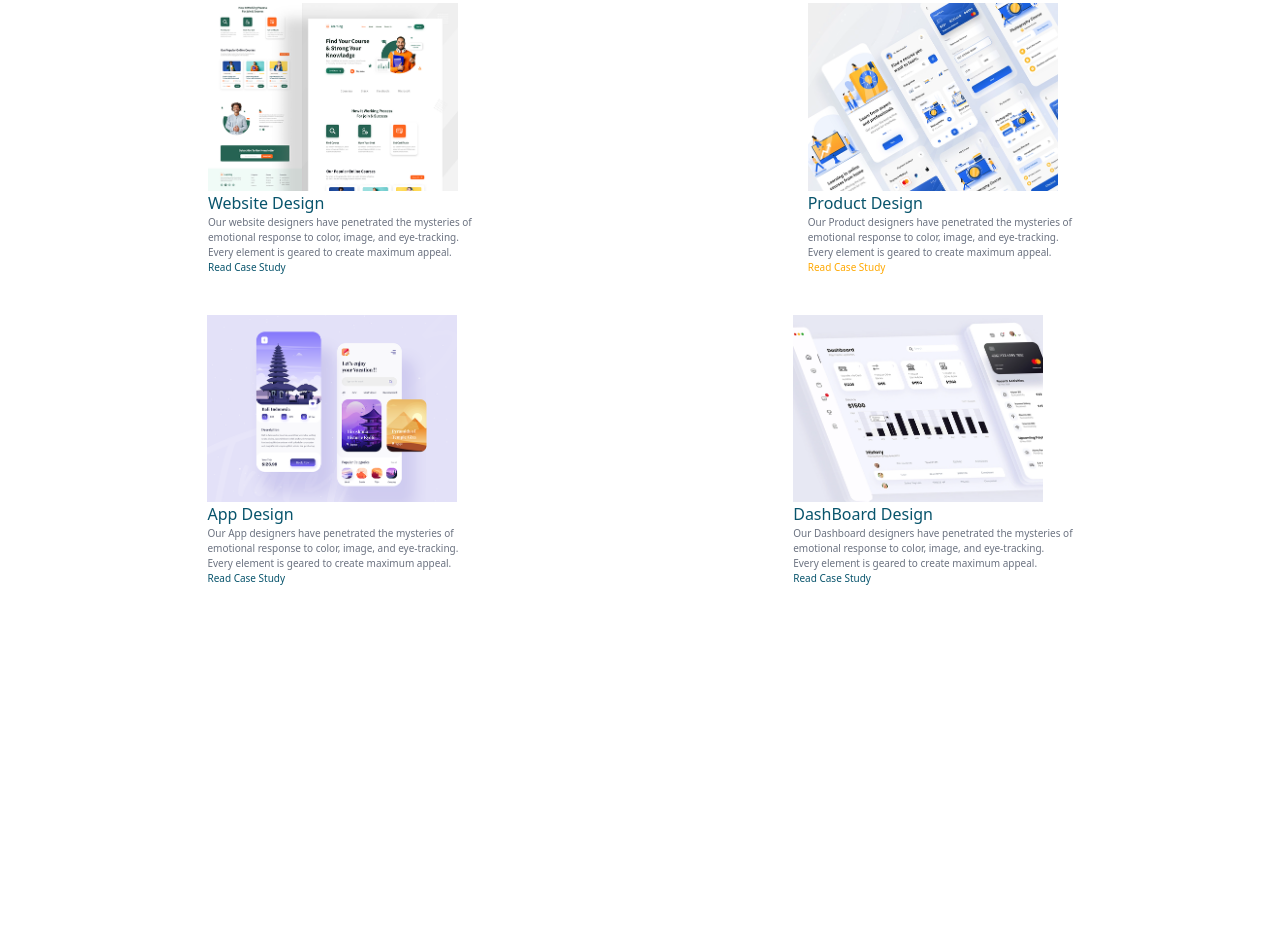
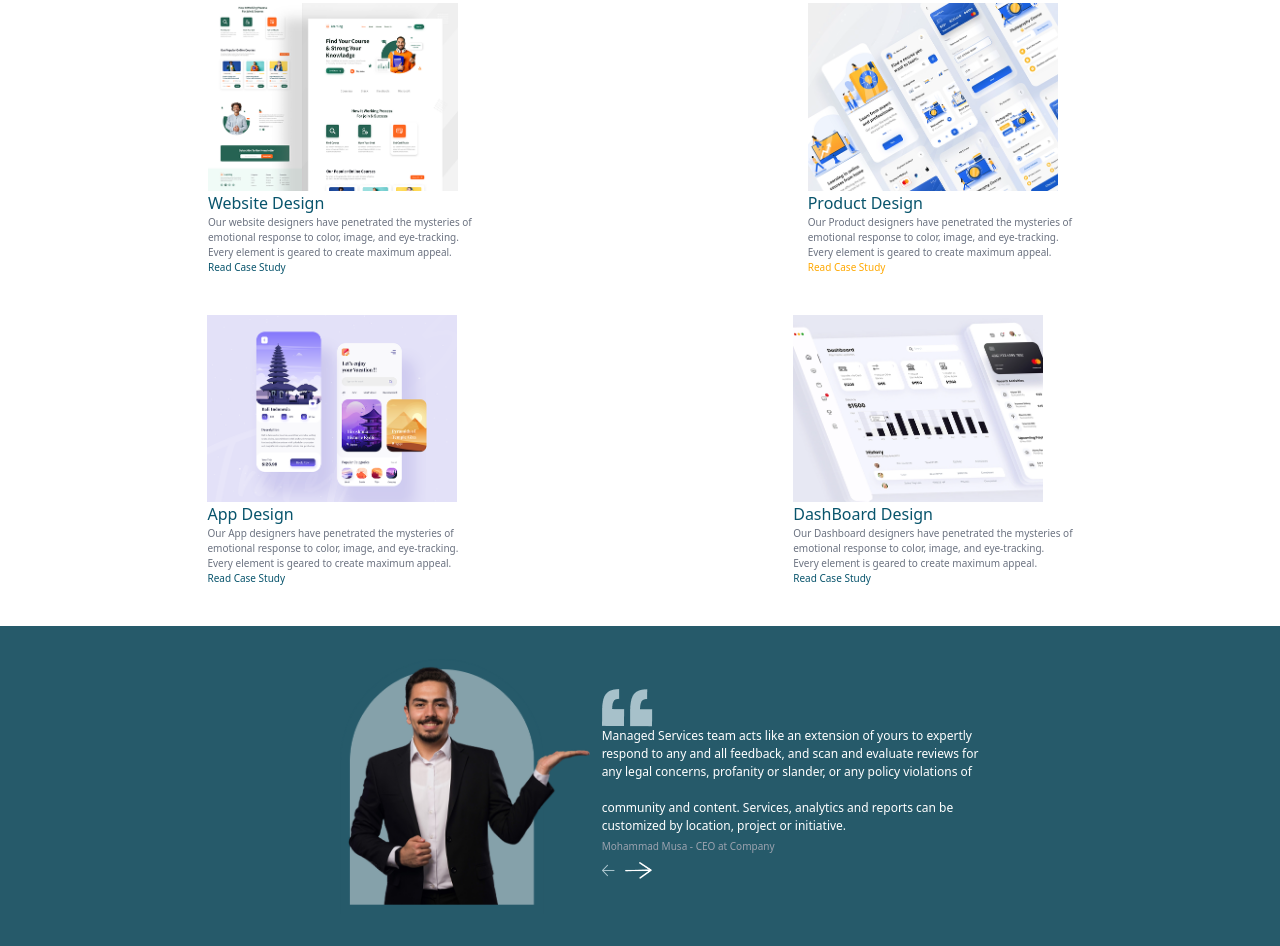
Before and after one commit to MAGA-09/practic, a website: page src/index.html in a window 1280 px wide. Shown: the part 1011-1957 px from the top of the page. Before the commit the page ends 1637 px from the top, so only its background shows below. Drawn offline with nearby package versions, Linux system fonts and the light colour scheme; files that its build step writes are made by us from their sources.

Commit message:
3-um section

```diff
--- a/src/index.html
+++ b/src/index.html
@@ -145,6 +145,22 @@
         </div>
     </div>
 </section>
+<section class="bg-[#265A6A] flex h-[320px]">
+    <div class="items-center max-w-[1200px] m-auto flex">
+    <img src="./image/image (13).png" class="w-[300px]" alt="">
+    <div>
+        <img src="./image/Group (9).png" alt="">
+        <p class="text-[12px] text-white">Managed Services team acts like an extension of yours to expertly <br>
+           respond to any and all feedback, and scan and evaluate reviews for <br>
+           any legal concerns, profanity or slander, or any policy violations of <br><br>
+
+           community and content. Services, analytics and reports can be <br>
+           customized by location, project or initiative.</p>
+        <p class="text-[10px] text-gray-400 py-1">Mohammad Musa  - CEO at Company</p>
+        <img src="./image/Group 34.png" class="py-1 w-[50px]" alt="">
+    </div>
+    </div>
+</section>
 </main>
 </body>
 </html>
```
Also changed, not shown: src/image/Group (9).png (added), src/image/Group 34.png (added), src/image/image (13).png (added).
